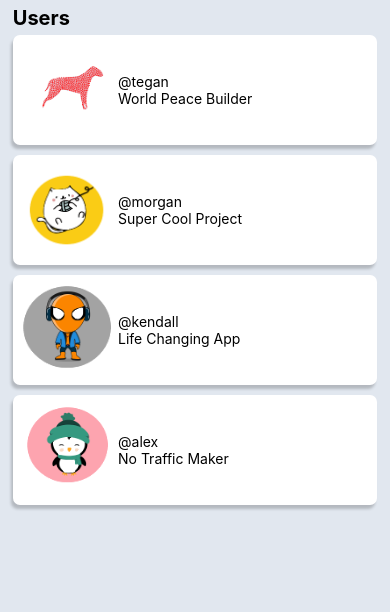
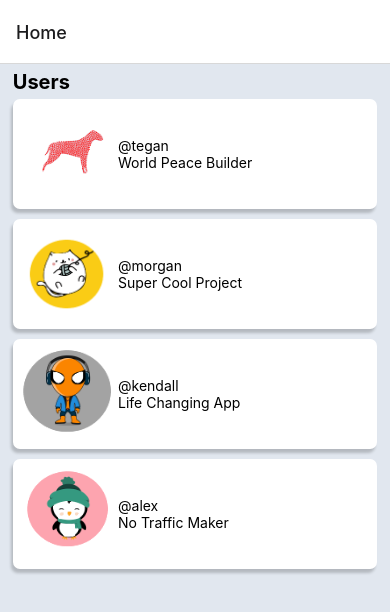
Before and after one commit to alexissengangabo07/React-Native-Navigation, a React Native app: screen /Home in a window 390 px wide. Shown: the top 612 px of the page. Built offline with nearby package versions, Linux system fonts and the light colour scheme.

Commit message:
feat: createNativeStackNavigator

```diff
--- a/App.js
+++ b/App.js
@@ -1,65 +1,24 @@
 import React from 'react';
+import {View, Text} from 'react-native';
+import { NavigationContainer } from '@react-navigation/native';
+import { createStackNavigator } from '@react-navigation/stack';
+import Home from './screens/Home';
+import Detail from './screens/Detail';
+import { createBottomTabNavigator } from '@react-navigation/bottom-tabs';
+import { createNativeStackNavigator } from '@react-navigation/native-stack';
 
-import { NavigationContainer } from '@react-navigation/native';
-import { createNativeStackNavigator } from '@react-navigation/native-stack';
-import { createBottomTabNavigator } from '@react-navigation/bottom-tabs';
-import Icon from 'react-native-vector-icons/MaterialIcons';
-import {
-  View, Text, SafeAreaView, ScrollView, StatusBar,
-  Image, Button, TouchableOpacity, Alert
-} from 'react-native';
-import style from './style';
-import Page1 from './components/Page1';
-
-const StackNav = createNativeStackNavigator();
+const Stack = createNativeStackNavigator();
+// const Stack = createStackNavigator();
+//const Tab =createBottomTabNavigator();
 
 function App() {
   return (
-      <SafeAreaView style={style.container}>
-        <StatusBar barStyle={"light-content"} hidden={false} backgroundColor="#00BCD4"  />
-        <ScrollView>
-          <View style={style.mainContent}>
-          <Text style={style.textTitle}> Users</Text>
-              <TouchableOpacity style={style.trendingItems} onPress={() => Alert.alert('')}>
-              <View>
-                      <Image source={require("./images/img-1-new.png")} style={style.imgSmall} />
-                  </View>
-                  <View>
-                      <Text class="username">@tegan</Text>
-                      <Text class="trending-detail">World Peace Builder</Text>
-                  </View>
-              </TouchableOpacity>
-
-              <TouchableOpacity style={style.trendingItems} onPress={() => Alert.alert('')}>
-                  <View>
-                      <Image source={require("./images/img-1.png")} style={style.imgSmall} />
-                  </View>
-                  <View>
-                      <Text class="username">@morgan</Text>
-                      <Text class="trending-detail">Super Cool Project</Text>
-                  </View>
-              </TouchableOpacity>
-              <TouchableOpacity style={style.trendingItems} onPress={() => Alert.alert('')}>
-                  <View>
-                      <Image source={require("./images/img-3.png")} style={style.imgSmall} />
-                  </View>
-                  <View>
-                      <Text class="username">@kendall</Text>
-                      <Text class="trending-detail">Life Changing App</Text>
-                  </View>
-              </TouchableOpacity>
-              <TouchableOpacity style={style.trendingItems} onPress={() => Alert.alert('')}>
-                  <View>
-                      <Image source={require("./images/img-4.png")} style={style.imgSmall} />
-                  </View>
-                  <View>
-                      <Text class="username">@alex</Text>
-                      <Text class="trending-detail">No Traffic Maker</Text>
-                  </View>
-              </TouchableOpacity>
-          </View>
-        </ScrollView>
-      </SafeAreaView>
+      <NavigationContainer>
+        <Stack.Navigator>
+          <Stack.Screen name='Home' component={Home} />
+          <Stack.Screen name='Detail' component={Detail} />
+        </Stack.Navigator>
+      </NavigationContainer>
   )
 }
 
--- a/components/Page1.js
+++ /dev/null
@@ -1,10 +0,0 @@
-import React from 'react';
-import {View, Text} from 'react-native';
-
-function Page1() {
-  return (
-    <View><Text>Page1</Text></View>
-  )
-}
-
-export default Page1
--- a/package.json
+++ b/package.json
@@ -14,8 +14,12 @@
     "@react-navigation/drawer": "^6.4.1",
     "@react-navigation/native": "^6.0.10",
     "@react-navigation/native-stack": "^6.6.2",
+    "@react-navigation/stack": "^6.2.1",
     "react": "17.0.2",
     "react-native": "0.68.2",
+    "react-native-gesture-handler": "^2.4.2",
+    "react-native-safe-area-context": "^4.3.1",
+    "react-native-screens": "^3.13.1",
     "react-native-vector-icons": "^9.1.0"
   },
   "devDependencies": {
--- /dev/null
+++ b/screens/Detail.js
@@ -0,0 +1,18 @@
+import React from 'react';
+import {View, Text, SafeAreaView} from 'react-native';
+import { ScrollView } from 'react-native-gesture-handler';
+import style from '../style';
+
+function Page1() {
+  return (
+    <SafeAreaView style={style.container}>
+      <ScrollView>
+      <View style={{flex: 1, alignItems: 'center'}}>
+      <Text>Page1</Text>
+      </View>
+      </ScrollView>
+    </SafeAreaView>
+  )
+}
+
+export default Page1
--- /dev/null
+++ b/screens/Home.js
@@ -0,0 +1,62 @@
+import React from 'react'
+import { NavigationContainer } from '@react-navigation/native';
+import { createNativeStackNavigator } from '@react-navigation/native-stack';
+import { createBottomTabNavigator } from '@react-navigation/bottom-tabs';
+import Icon from 'react-native-vector-icons/MaterialIcons';
+import {
+  View, Text, SafeAreaView, ScrollView, StatusBar,
+  Image, Button, TouchableOpacity, Alert
+} from 'react-native';
+import style from '../style';
+
+function Home({ navigation }) {
+  return (
+    <SafeAreaView style={style.container}>
+    <StatusBar barStyle={"light-content"} hidden={false} backgroundColor="#00BCD4"  />
+    <ScrollView>
+      <View style={style.mainContent}>
+      <Text style={style.textTitle}> Users</Text>
+          <TouchableOpacity style={style.trendingItems} onPress={() => navigation.navigate('Detail')}>
+          <View>
+                  <Image source={require("../images/img-1-new.png")} style={style.imgSmall} />
+              </View>
+              <View>
+                  <Text class="username">@tegan</Text>
+                  <Text class="trending-detail">World Peace Builder</Text>
+              </View>
+          </TouchableOpacity>
+
+          <TouchableOpacity style={style.trendingItems} onPress={() => Alert.alert('')}>
+              <View>
+                  <Image source={require("../images/img-1.png")} style={style.imgSmall} />
+              </View>
+              <View>
+                  <Text class="username">@morgan</Text>
+                  <Text class="trending-detail">Super Cool Project</Text>
+              </View>
+          </TouchableOpacity>
+          <TouchableOpacity style={style.trendingItems} onPress={() => Alert.alert('')}>
+              <View>
+                  <Image source={require("../images/img-3.png")} style={style.imgSmall} />
+              </View>
+              <View>
+                  <Text class="username">@kendall</Text>
+                  <Text class="trending-detail">Life Changing App</Text>
+              </View>
+          </TouchableOpacity>
+          <TouchableOpacity style={style.trendingItems} onPress={() => Alert.alert('')}>
+              <View>
+                  <Image source={require("../images/img-4.png")} style={style.imgSmall} />
+              </View>
+              <View>
+                  <Text class="username">@alex</Text>
+                  <Text class="trending-detail">No Traffic Maker</Text>
+              </View>
+          </TouchableOpacity>
+      </View>
+    </ScrollView>
+  </SafeAreaView>
+  )
+}
+
+export default Home
--- a/style.js
+++ b/style.js
@@ -36,6 +36,10 @@ const style = StyleSheet.create({
     textSmallGray: {
         fontSize: 10,
         color: 'gray'
+    },
+    textBold: {
+        fontWeight: 'bold',
+        fontSize: 20
     }
   });
 
```
Also changed, not shown: 1 other file (tests, documents, lock files or other folders).
